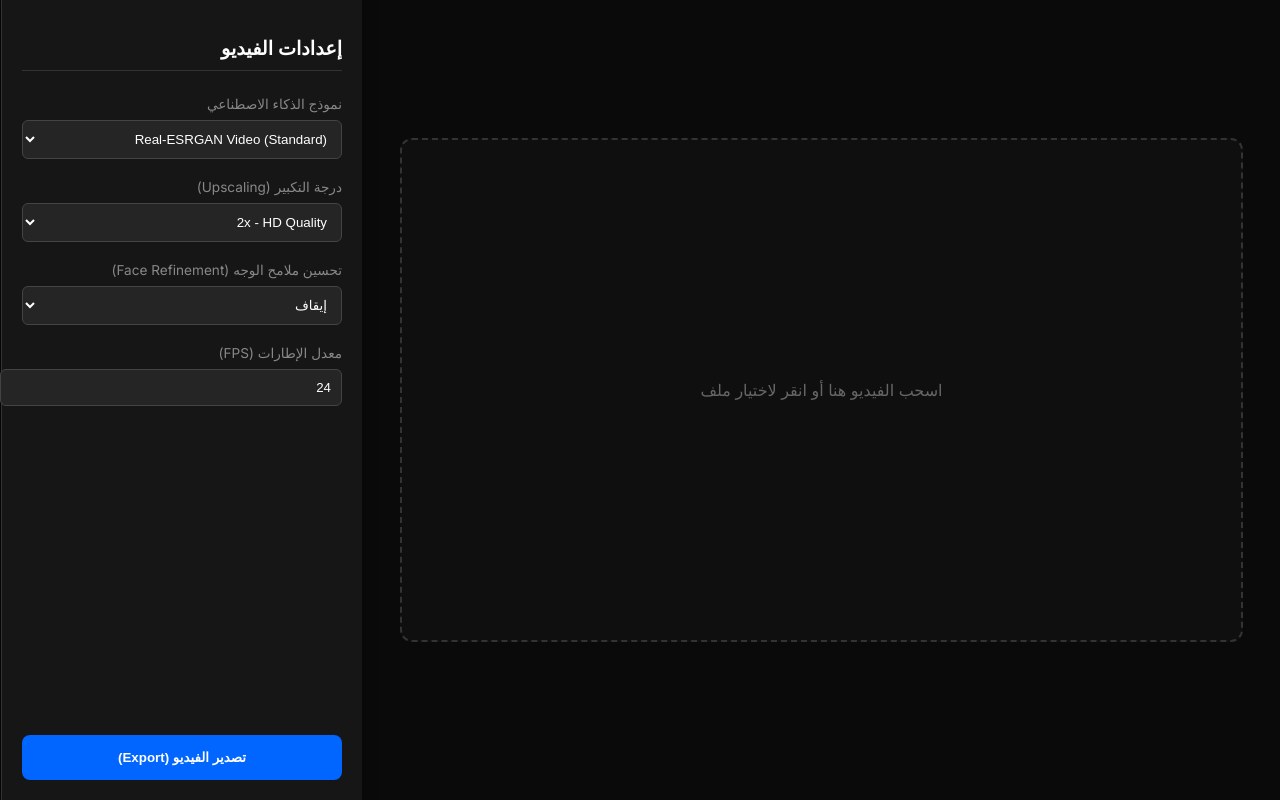
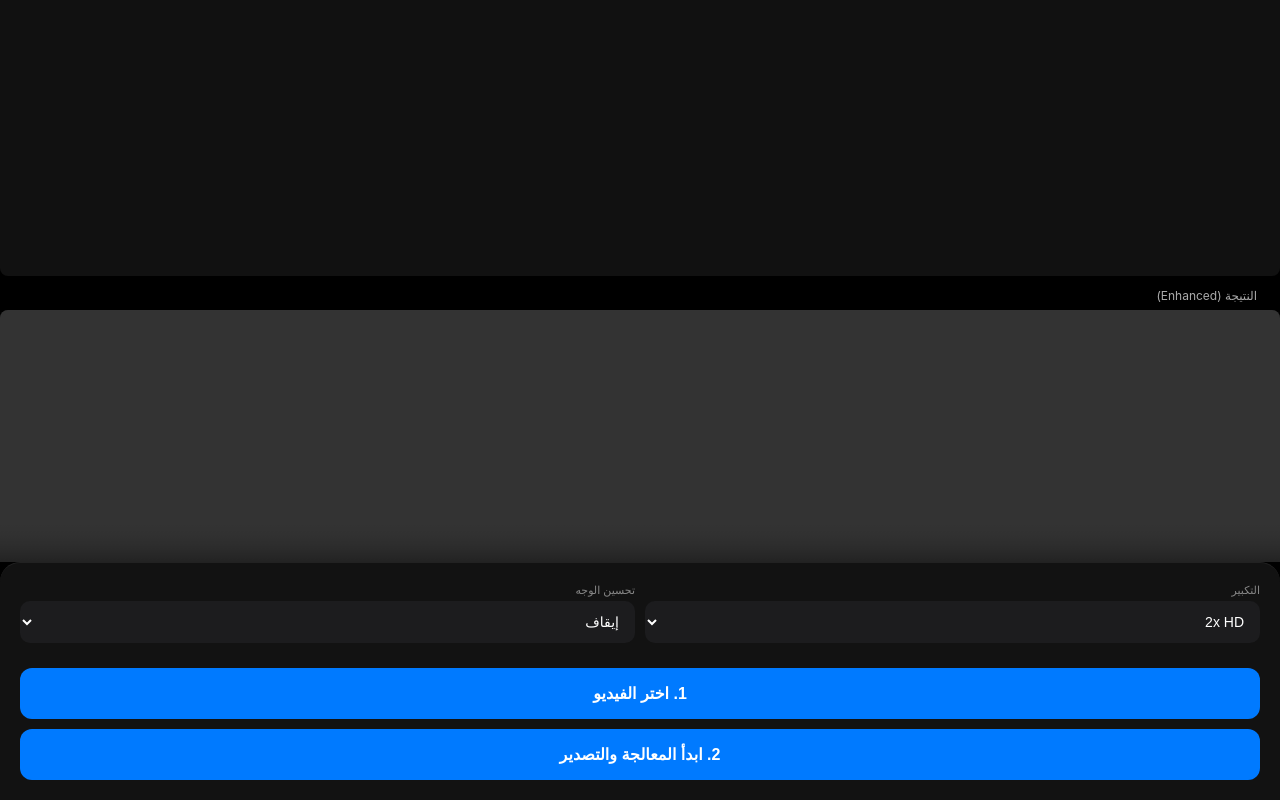
Before and after one commit to ferjegeeh-droid/Ni, a FastAPI app: page / in a window 1280 px wide. Run offline with FastAPI, Linux system fonts and the light colour scheme.

Commit message:
Update index.html

```diff
--- a/templates/index.html
+++ b/templates/index.html
@@ -2,231 +2,127 @@
 <html lang="ar" dir="rtl">
 <head>
     <meta charset="UTF-8">
-    <meta name="viewport" content="width=device-width, initial-scale=1.0">
-    <title>Topaz AI Video Cloud</title>
-    <link href="https://fonts.googleapis.com/css2?family=Inter:wght@300;400;600&display=swap" rel="stylesheet">
+    <meta name="viewport" content="width=device-width, initial-scale=1.0, maximum-scale=1.0, user-scalable=no">
+    <title>Topaz Mobile AI</title>
     <style>
-        :root {
-            --bg-dark: #0a0a0a;
-            --sidebar-bg: #161616;
-            --accent-blue: #0066ff;
-            --border-color: #333;
-            --text-main: #e0e0e0;
-        }
+        :root { --bg: #000; --card: #121212; --blue: #007aff; --green: #34c759; }
+        body { margin: 0; font-family: -apple-system, BlinkMacSystemFont, "Segoe UI", Roboto; background: var(--bg); color: white; }
 
-        body {
-            margin: 0;
-            font-family: 'Inter', sans-serif;
-            background-color: var(--bg-dark);
-            color: var(--text-main);
-            display: flex;
-            height: 100vh;
-            overflow: hidden;
-        }
+        .app-container { display: flex; flex-direction: column; height: 100vh; }
 
-        /* Sidebar Styling */
-        .sidebar {
-            width: 320px;
-            background: var(--sidebar-bg);
-            border-left: 1px solid var(--border-color);
-            display: flex;
-            flex-direction: column;
-            padding: 20px;
-            box-shadow: -5px 0 15px rgba(0,0,0,0.5);
-        }
+        /* منطقة العرض */
+        .viewer { flex: 1; position: relative; background: #000; display: flex; flex-direction: column; align-items: center; justify-content: center; overflow: hidden; }
+        video { width: 100%; max-height: 40vh; background: #111; margin-bottom: 5px; border-radius: 8px; }
+        .label-tag { background: rgba(0,0,0,0.6); padding: 2px 8px; font-size: 12px; border-radius: 4px; align-self: flex-start; margin: 5px 15px; color: #aaa; }
 
-        h2 { font-size: 1.2rem; margin-bottom: 25px; border-bottom: 1px solid #333; padding-bottom: 10px; color: white; }
+        /* منطقة الإعدادات */
+        .controls { background: var(--card); padding: 20px; border-top: 1px solid #222; border-radius: 20px 20px 0 0; }
+        .grid { display: grid; grid-template-columns: 1fr 1fr; gap: 10px; margin-bottom: 15px; }
 
-        .control-group { margin-bottom: 20px; }
-        label { display: block; font-size: 0.85rem; color: #888; margin-bottom: 8px; }
+        label { font-size: 11px; color: #888; display: block; margin-bottom: 4px; }
+        select, input { width: 100%; background: #1c1c1e; border: none; color: white; padding: 12px; border-radius: 10px; font-size: 14px; outline: none; }
 
-        select, input {
-            width: 100%;
-            background: #252525;
-            border: 1px solid #444;
-            color: white;
-            padding: 10px;
-            border-radius: 6px;
-            outline: none;
-            transition: 0.3s;
-        }
+        .btn-main { background: var(--blue); color: white; border: none; padding: 16px; border-radius: 12px; font-weight: bold; width: 100%; font-size: 16px; margin-top: 10px; transition: 0.2s; }
+        .btn-main:active { transform: scale(0.98); opacity: 0.8; }
+        .btn-download { background: var(--green); display: none; text-decoration: none; text-align: center; }
 
-        select:focus { border-color: var(--accent-blue); }
-
-        .btn-run {
-            background: var(--accent-blue);
-            color: white;
-            border: none;
-            padding: 15px;
-            border-radius: 8px;
-            font-weight: 600;
-            cursor: pointer;
-            margin-top: auto;
-            transition: 0.3s;
-        }
-
-        .btn-run:hover { background: #0052cc; transform: translateY(-2px); }
-        .btn-run:disabled { background: #444; cursor: not-allowed; }
-
-        /* Main Viewport */
-        .viewport {
-            flex: 1;
-            display: flex;
-            flex-direction: column;
-            align-items: center;
-            justify-content: center;
-            padding: 40px;
-            position: relative;
-        }
-
-        .video-container {
-            width: 100%;
-            max-width: 900px;
-            height: 500px;
-            border: 2px dashed #333;
-            border-radius: 12px;
-            display: flex;
-            align-items: center;
-            justify-content: center;
-            background: #0f0f0f;
-            overflow: hidden;
-            position: relative;
-        }
-
-        .video-container video { width: 100%; height: 100%; object-fit: contain; }
-
-        .upload-placeholder { text-align: center; color: #666; }
-        .upload-placeholder i { font-size: 3rem; display: block; margin-bottom: 10px; }
-
-        /* Loading Animation */
-        .loading-overlay {
-            display: none;
-            position: absolute;
-            top: 0; left: 0; width: 100%; height: 100%;
-            background: rgba(0,0,0,0.8);
-            flex-direction: column;
-            align-items: center;
-            justify-content: center;
-            z-index: 10;
-        }
-
-        .spinner {
-            width: 50px;
-            height: 50px;
-            border: 5px solid #333;
-            border-top: 5px solid var(--accent-blue);
-            border-radius: 50%;
-            animation: spin 1s linear infinite;
-        }
-
-        @keyframes spin { 0% { transform: rotate(0deg); } 100% { transform: rotate(360deg); } }
-
+        /* تحميل */
+        .loader { display: none; position: absolute; background: rgba(0,0,0,0.8); top:0; left:0; right:0; bottom:0; z-index: 10; flex-direction: column; align-items: center; justify-content: center; }
+        .spinner { width: 40px; height: 40px; border: 4px solid #333; border-top-color: var(--blue); border-radius: 50%; animation: spin 1s linear infinite; }
+        @keyframes spin { to { transform: rotate(360deg); } }
     </style>
 </head>
 <body>
 
-    <div class="viewport">
-        <div class="video-container" id="dropZone">
-            <div class="upload-placeholder" id="placeholder">
-                <p>اسحب الفيديو هنا أو انقر لاختيار ملف</p>
-                <input type="file" id="videoInput" accept="video/*" style="opacity: 0; position: absolute; width: 100%; height: 100%; cursor: pointer;">
-            </div>
-            <video id="previewVideo" controls style="display: none;"></video>
+<div class="app-container">
+    <div class="viewer">
+        <!-- المقارنة: أصلي -->
+        <span class="label-tag">الأصلي (Original)</span>
+        <video id="originalVideo" playsinline muted loop></video>
 
-            <div class="loading-overlay" id="loader">
+        <!-- المقارنة: بعد التعديل -->
+        <span class="label-tag">النتيجة (Enhanced)</span>
+        <video id="enhancedVideo" playsinline controls loop></video>
+
+        <div class="loader" id="loader">
             <div class="spinner"></div>
-                <p style="margin-top: 15px;">جاري معالجة الفيديو بالذكاء الاصطناعي...</p>
-                <small style="color: #666;">قد يستغرق ذلك بضع دقائق حسب طول الفيديو</small>
+            <p>جاري المعالجة... (قد يستغرق 2-5 دقائق)</p>
         </div>
     </div>
-        <div id="downloadArea" style="margin-top: 20px;"></div>
-    </div>
 
-    <div class="sidebar">
-        <h2>إعدادات الفيديو</h2>
-
-        <div class="control-group">
-            <label>نموذج الذكاء الاصطناعي</label>
-            <select>
-                <option>Real-ESRGAN Video (Standard)</option>
-                <option disabled>Artemis (قريباً)</option>
-                <option disabled>Proteus (قريباً)</option>
+    <div class="controls">
+        <div class="grid">
+            <div>
+                <label>التكبير</label>
+                <select id="scale">
+                    <option value="2">2x HD</option>
+                    <option value="4">4x 4K</option>
                 </select>
             </div>
-
-        <div class="control-group">
-            <label>درجة التكبير (Upscaling)</label>
-            <select id="scale">
-                <option value="2">2x - HD Quality</option>
-                <option value="4">4x - 4K Quality</option>
-            </select>
-        </div>
-
-        <div class="control-group">
-            <label>تحسين ملامح الوجه (Face Refinement)</label>
+            <div>
+                <label>تحسين الوجه</label>
                 <select id="face_enhance">
                     <option value="false">إيقاف</option>
                     <option value="true">تفعيل</option>
                 </select>
             </div>
-
-        <div class="control-group">
-            <label>معدل الإطارات (FPS)</label>
-            <input type="number" id="fps" value="24" min="1" max="60">
         </div>
 
-        <button class="btn-run" id="runBtn" onclick="startEnhancement()">تصدير الفيديو (Export)</button>
+        <input type="file" id="videoInput" accept="video/*" style="display:none">
+        <button class="btn-main" id="selectBtn" onclick="document.getElementById('videoInput').click()">1. اختر الفيديو</button>
+        <button class="btn-main" id="runBtn" onclick="process()">2. ابدأ المعالجة والتصدير</button>
+
+        <a id="downloadBtn" class="btn-main btn-download">3. حفظ في الاستوديو</a>
+    </div>
 </div>
 
 <script>
     const videoInput = document.getElementById('videoInput');
-        const previewVideo = document.getElementById('previewVideo');
-        const placeholder = document.getElementById('placeholder');
+    const originalVideo = document.getElementById('originalVideo');
+    const enhancedVideo = document.getElementById('enhancedVideo');
+    const downloadBtn = document.getElementById('downloadBtn');
     const loader = document.getElementById('loader');
-        const runBtn = document.getElementById('runBtn');
 
-        videoInput.addEventListener('change', function(e) {
+    videoInput.onchange = (e) => {
         const file = e.target.files[0];
         if (file) {
             const url = URL.createObjectURL(file);
-                previewVideo.src = url;
-                previewVideo.style.display = 'block';
-                placeholder.style.display = 'none';
+            originalVideo.src = url;
+            originalVideo.play();
+            document.getElementById('selectBtn').innerText = "تم اختيار: " + file.name.substring(0,10) + "...";
         }
-        });
+    };
 
-        async function startEnhancement() {
-            if (!videoInput.files[0]) return alert("الرجاء اختيار فيديو أولاً");
+    async function process() {
+        if (!videoInput.files[0]) return alert("اختر فيديو أولاً");
 
         loader.style.display = 'flex';
-            runBtn.disabled = true;
-
         const formData = new FormData();
         formData.append('file', videoInput.files[0]);
         formData.append('scale', document.getElementById('scale').value);
         formData.append('face_enhance', document.getElementById('face_enhance').value);
-            formData.append('fps', document.getElementById('fps').value);
+        formData.append('fps', "24");
 
         try {
             const response = await fetch('/enhance-video', { method: 'POST', body: formData });
             const data = await response.json();
 
             if (data.video_url) {
-                    previewVideo.src = data.video_url;
-                    document.getElementById('downloadArea').innerHTML = `
-                        <a href="${data.video_url}" download class="btn-run" style="text-decoration:none; background:#28a745">تحميل الفيديو المحسن (MP4)</a>
-                    `;
-                    alert("اكتملت المعالجة بنجاح!");
+                enhancedVideo.src = data.video_url;
+                downloadBtn.href = data.video_url;
+                downloadBtn.style.display = 'block';
+                downloadBtn.download = "topaz_enhanced.mp4"; // للكمبيوتر
+                alert("تمت المعالجة! يمكنك الآن مشاهدة الفرق وحفظ الفيديو.");
             } else {
-                    alert("حدث خطأ: " + data.error);
+                alert("خطأ: " + data.error);
             }
-            } catch (error) {
-                alert("فشل الاتصال بالسيرفر");
+        } catch (e) {
+            alert("حدث خطأ في الاتصال بالسيرفر");
         } finally {
             loader.style.display = 'none';
-                runBtn.disabled = false;
         }
     }
 </script>
+
 </body>
 </html>
```
Lines whose indentation alone changed are shown as unchanged.
